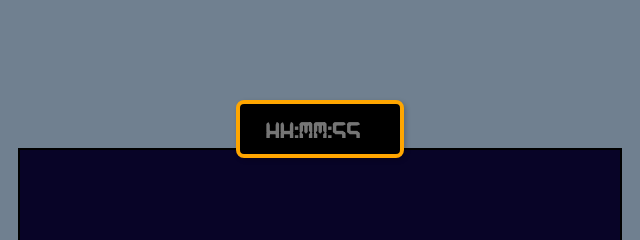
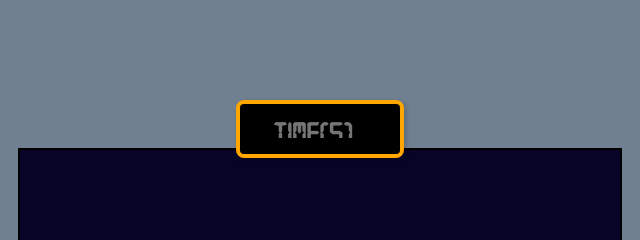
Before and after one commit to Swillycoder/timer, a plain HTML site: page index.html in a window 1280 px wide. Shown: the top 240 px of the page, 320-960 px from the left. Drawn offline with Linux system fonts and the light colour scheme.

Commit message:
Update index.html

```diff
--- a/index.html
+++ b/index.html
@@ -80,7 +80,7 @@
 <body>
     <canvas id = "canvas"></canvas>
 
-    <input type="number" id="inputField" placeholder="hh:mm:ss">
+    <input type="number" id="inputField" placeholder="TIME(s)">
     <button id="muteButton">Mute</button>
     <script src="main.js"></script>
 
```
